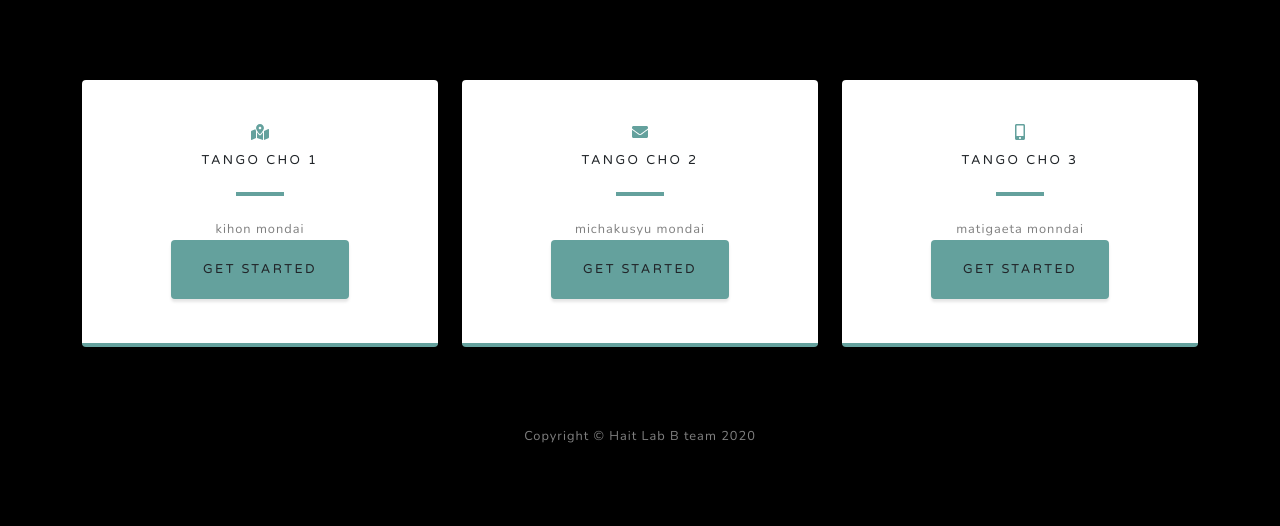
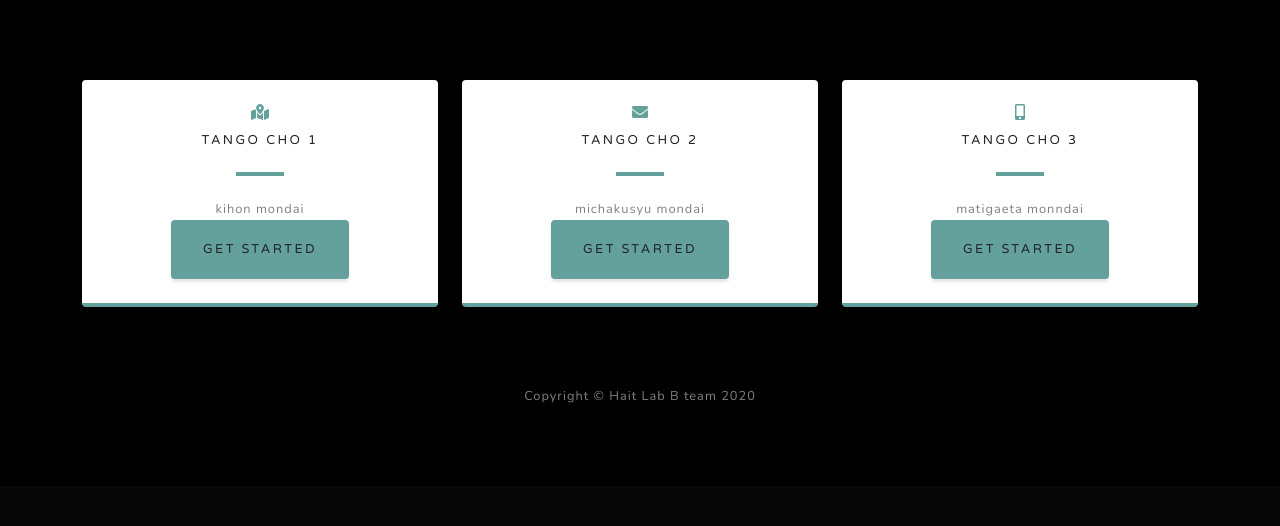
Before and after one commit to shiinokinoki/flashcard, a Django app: template flashcard/wordbook/templates/wordbook/page.html in a window 1280 px wide. Shown: the part 800-1326 px from the top of the page. After the commit the page ends 1203 px from the top, so only its background shows below. Run offline with Django 3.2, Linux system fonts and the light colour scheme; the template is opened without the code that fills it, so the values that code supplies are empty; some libraries are stand-ins or nearby versions.

Commit message:
難しすぎます

```diff
--- a/flashcard/wordbook/templates/wordbook/page.html
+++ b/flashcard/wordbook/templates/wordbook/page.html
@@ -44,12 +44,12 @@
         </header>
 
 
-        <!-- Contact-->
+        <!-- Main body -->
         <section class="contact-section bg-black">
             <div class="container">
                 <div class="row">
                     <div class="col-md-4 mb-3 mb-md-0">
-                        <div class="card py-4 h-100">
+                        <div class="card py-1 h-100">
                             <div class="card-body text-center" id=one>
                                 <i class="fas fa-map-marked-alt text-primary mb-2"></i>
                                 <h4 class="text-uppercase m-0">tango cho 1</h4>
@@ -60,7 +60,7 @@
                         </div>
                     </div>
                     <div class="col-md-4 mb-3 mb-md-0">
-                        <div class="card py-4 h-100">
+                        <div class="card py-1 h-100">
                             <div class="card-body text-center" id=two>
                                 <i class="fas fa-envelope text-primary mb-2"></i>
                                 <h4 class="text-uppercase m-0">tango cho 2</h4>
@@ -71,7 +71,7 @@
                         </div>
                     </div>
                     <div class="col-md-4 mb-3 mb-md-0">
-                        <div class="card py-4 h-100">
+                        <div class="card py-1 h-100">
                             <div class="card-body text-center" id=three>
                                 <i class="fas fa-mobile-alt text-primary mb-2"></i>
                                 <h4 class="text-uppercase m-0">tango cho 3</h4>
```
